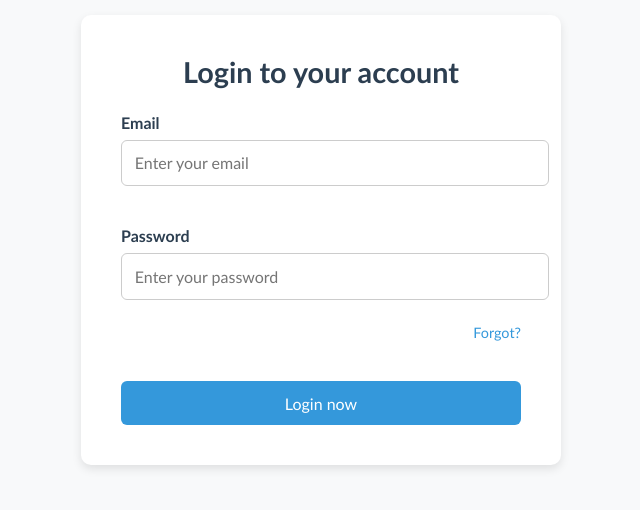
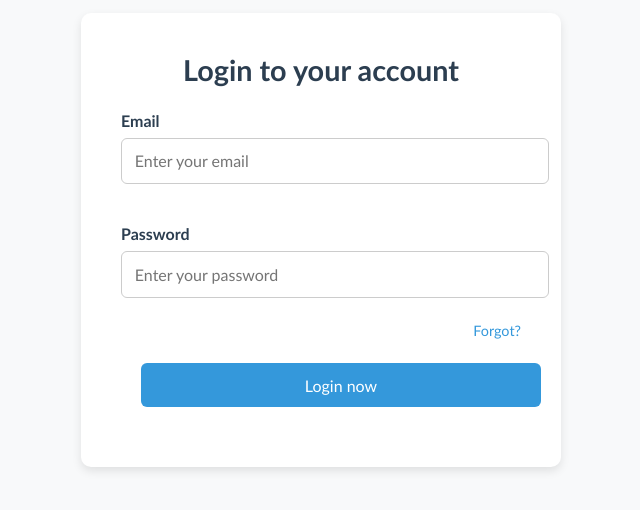
Before and after one commit to advaith-girish/labspaceallocation, a React (Vite) app in the folder frontend/: page /login in a window 1280 px wide. Shown: the part 192-702 px from the top of the page, without its empty margins (319-959 px from the left). Built offline with nearby package versions, Linux system fonts and the light colour scheme.

Commit message:
threshold added

```diff
--- a/frontend/src/components/ServerMonitoring.css
+++ b/frontend/src/components/ServerMonitoring.css
@@ -118,3 +118,25 @@
     margin-bottom: 10px;
     font-weight: bold;
 }
+button {
+  background-color: #3498db; /* Blue color */
+  color: white;
+  padding: 10px 20px;
+  border: none;
+  border-radius: 5px;
+  cursor: pointer;
+  font-size: 16px;
+  transition: background-color 0.3s, transform 0.2s;
+  display: block;
+  margin: 20px ; /* Centers the button */
+}
+
+button:hover {
+  background-color: #2980b9; /* Darker blue on hover */
+  transform: scale(1.05); /* Slight zoom effect */
+}
+
+button:active {
+  background-color: #1f6690; /* Even darker blue when clicked */
+  transform: scale(0.95); /* Shrinks a little when clicked */
+}
```
Also changed, not shown: 1 other file (tests, documents, lock files or other folders).
